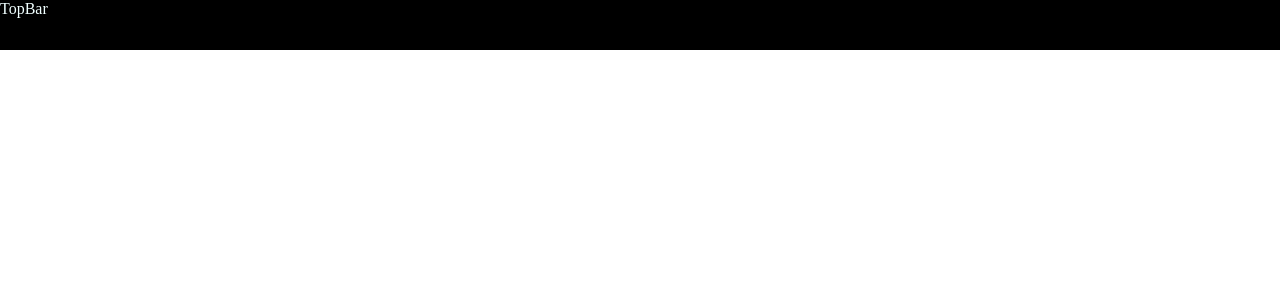
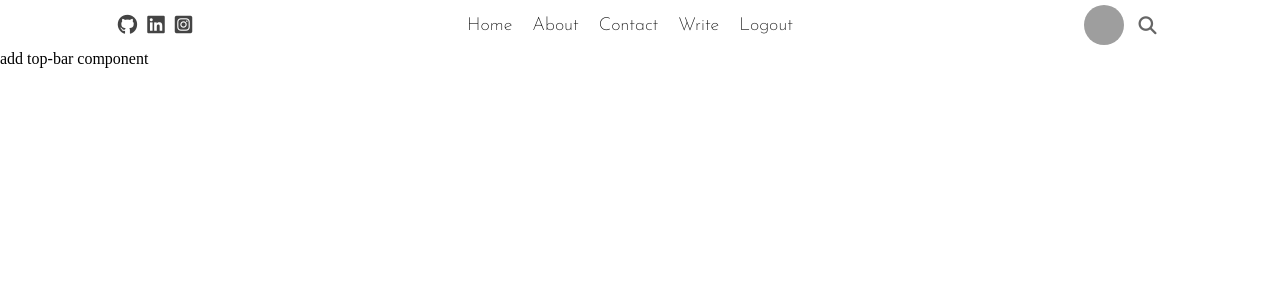
Before and after one commit to ivandj0h/my-mern-blog, a React (Create React App) app: page / in a window 1280 px wide. Shown: the top 300 px of the page. Built offline with nearby package versions, Linux system fonts and the light colour scheme; grey boxes are pictures that could not be loaded.

Commit message:
modified top-bar component

```diff
--- a/public/index.html
+++ b/public/index.html
@@ -9,6 +9,7 @@
   <link
     href="https://fonts.googleapis.com/css2?family=Josefin+Sans:wght@100;200;400;500;600;700&family=Lora:ital,wght@0,500;0,600;1,400&family=Varela&family=Varela+Round&display=swap"
     rel="stylesheet">
+    <link rel="stylesheet" href="https://cdnjs.cloudflare.com/ajax/libs/font-awesome/6.4.0/css/all.min.css" integrity="sha512-iecdLmaskl7CVkqkXNQ/ZH/XLlvWZOJyj7Yy7tcenmpD1ypASozpmT/E0iPtmFIB46ZmdtAc9eNBvH0H/ZpiBw==" crossorigin="anonymous" referrerpolicy="no-referrer" />
   <style>
     * {
       margin: 0;
--- a/src/App.js
+++ b/src/App.js
@@ -1,9 +1,12 @@
-import TopBar from "./topbar/TopBar";
+import TopBar from "./components/topbar/TopBar";
 
 function App() {
   return (
     <>
       <TopBar />
+      <p>
+        add top-bar component
+      </p>
     </>
   );
 }
--- /dev/null
+++ b/src/components/topbar/TopBar.jsx
@@ -0,0 +1,28 @@
+import './topbar.css'
+
+export default function TopBar() {
+    return (
+        <div className='top-bar'>
+            <div className='top-bar-left'>
+                <i className="top-bar-icons fa-brands fa-github"></i>
+                <i className="top-bar-icons fa-brands fa-linkedin"></i>
+                <i className="top-bar-icons fa-brands fa-square-instagram"></i>
+            </div>
+            <div className='top-bar-center'>
+                <ul className='top-bar-list'>
+                    <li className='top-bar-listItem'>Home</li>
+                    <li className='top-bar-listItem'>About</li>
+                    <li className='top-bar-listItem'>Contact</li>
+                    <li className='top-bar-listItem'>Write</li>
+                    <li className='top-bar-listItem'>Logout</li>
+                </ul>
+            </div>
+            <div className='top-bar-right'>
+                <img
+                className='top-bar-img'
+                src="https://res.cloudinary.com/ivandjoh/image/upload/v1683592956/profile_w30tdg.png" alt="ivandjoh" />
+                <i className="top-bar-search-icon fa-solid fa-magnifying-glass"></i>
+            </div>
+        </div>
+    )
+}
--- /dev/null
+++ b/src/components/topbar/topbar.css
@@ -0,0 +1,58 @@
+.top-bar {
+    width: 100%;
+    height: 50px;
+    background-color: #fff;
+    position: sticky;
+    top: 0;
+    display: flex;
+    align-items: center;
+    font-family: 'Josefin Sans', sans-serif;
+}
+
+.top-bar-left,
+.top-bar-right {
+    flex: 3;
+    display: flex;
+    align-items: center;
+    justify-content: center;
+}
+
+.top-bar-center {
+    flex: 6;
+}
+
+.top-bar-list {
+    display: flex;
+    justify-content: center;
+    padding: 0;
+    margin: 0;
+    list-style: none;
+}
+
+.top-bar-listItem {
+    margin-right: 20px;
+    font-size: 18px;
+    font-weight: 300;
+    cursor: pointer;
+}
+
+.top-bar-img {
+    width: 40px;
+    height: 40px;
+    border-radius: 50%;
+    object-fit: cover;
+}
+
+.top-bar-icons {
+    font-size: 20px;
+    margin-right: 10px;
+    color: #444;
+    cursor: pointer;
+}
+
+.top-bar-search-icon {
+    font-size: 18px;
+    color: #666;
+    cursor: pointer;
+    margin-left: 15px;
+}
--- a/src/topbar/TopBar.jsx
+++ /dev/null
@@ -1,7 +0,0 @@
-import './topbar.css'
-
-export default function TopBar() {
-    return (
-        <div className='top-bar'>TopBar</div>
-    )
-}
--- a/src/topbar/topbar.css
+++ /dev/null
@@ -1,8 +0,0 @@
-.top-bar {
-    width: 100%;
-    height: 50px;
-    background-color: #000;
-    color: azure;
-    position: sticky;
-    top: 0;
-}
```
Also changed, not shown: src/components/header/Header.jsx (added, +7 -0 lines), src/components/header/header.css (added).
